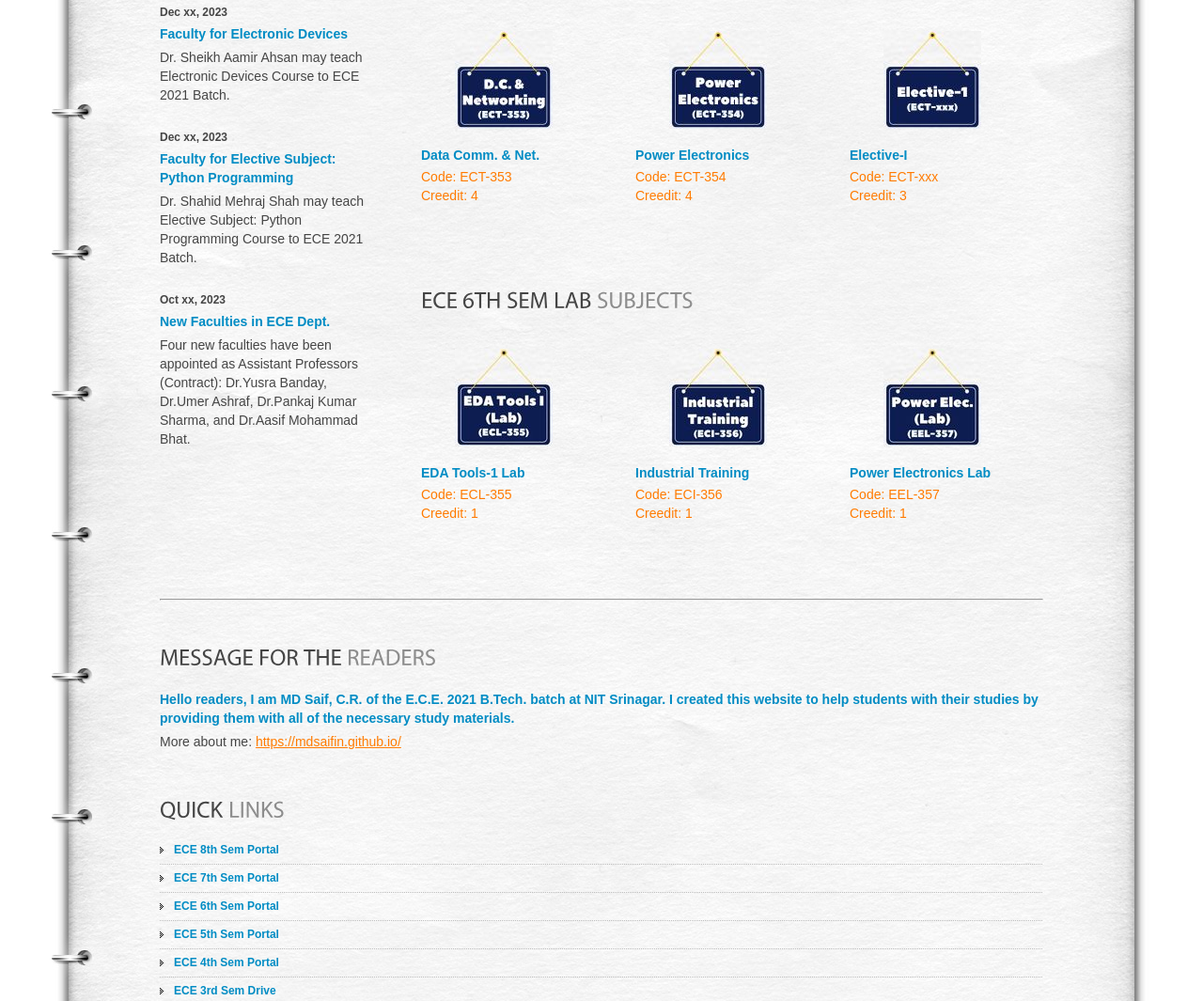
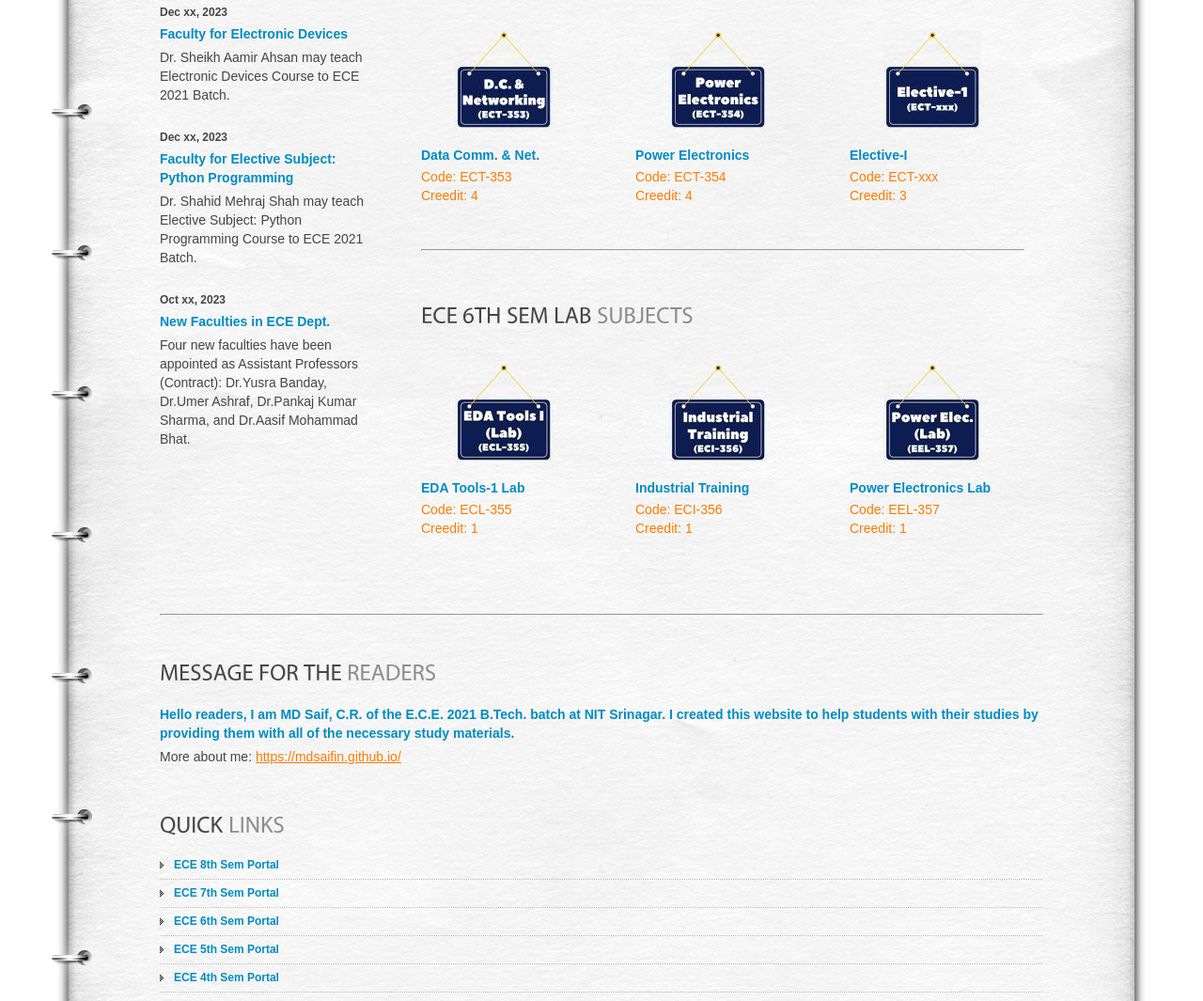
Before and after one commit to mdsaifin/AcadBro, a plain HTML site: page index.html in a window 1280 px wide. Shown: the part 820-1885 px from the top of the page at 94% size. Drawn offline with Linux system fonts and the light colour scheme.

Commit message:
Update index.html

```diff
--- a/index.html
+++ b/index.html
@@ -111,7 +111,7 @@
             <h4>Elective-I</h4>
             <p>Code: ECT-xxx<br>Creedit: 3</p>
           </li></a>
-        </ul><br><br><br>
+        </ul><hr><br><br><br>
         <h2>ECE 6th Sem Lab <span>Subjects</span></h2><br>
         <ul class="list">
           <a href="edatl.html"><li><span><img src="images/7.jpg"></span>
```
